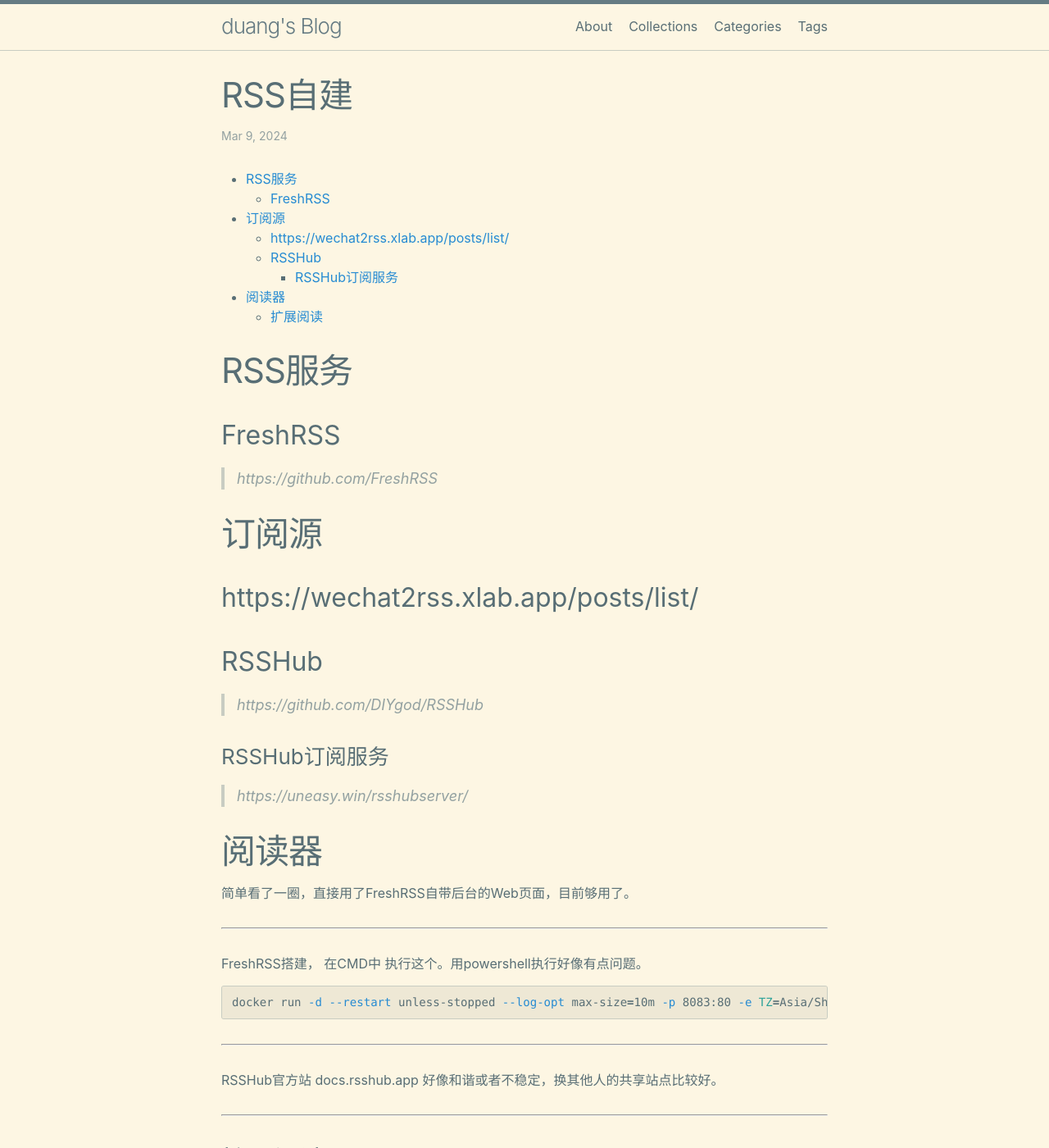
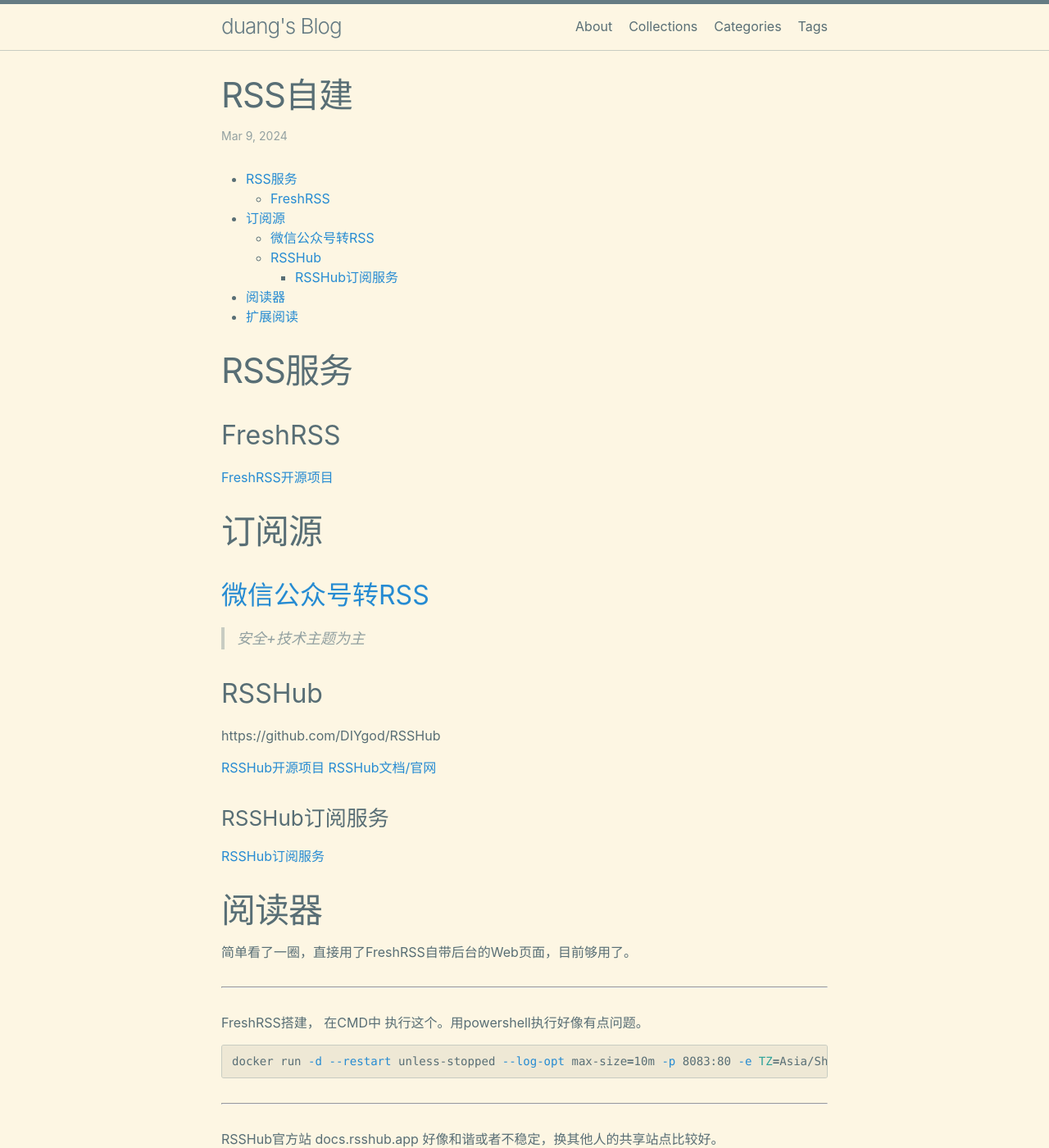
Before and after one commit to duang7355608/blog, a Jekyll site: the page built from docs/my_collections/_tech/2024-03-09-RSS自建.markdown, in a window 1280 px wide and 1400 px high. Shown: the whole window at 82% size. Built offline with Jekyll 4.4.1, drawn with Linux system fonts in a browser that asks for light colours; some of the changed text lies outside the part shown.

Commit message:
RSS自建

```diff
--- a/docs/my_collections/_tech/2024-03-09-RSS自建.markdown
+++ b/docs/my_collections/_tech/2024-03-09-RSS自建.markdown
@@ -9,15 +9,19 @@ tags: [rss]
 
 # RSS服务
 ## FreshRSS
-> https://github.com/FreshRSS
+[FreshRSS开源项目](https://github.com/FreshRSS)
 
 # 订阅源
-## https://wechat2rss.xlab.app/posts/list/
+## [微信公众号转RSS](https://wechat2rss.xlab.app/posts/list/)
+> 安全+技术主题为主
+
 ## RSSHub
-> https://github.com/DIYgod/RSSHub
+https://github.com/DIYgod/RSSHub
 
+[RSSHub开源项目](https://github.com/DIYgod/RSSHub)
+[RSSHub文档/官网](docs.rsshub.app)
 ### RSSHub订阅服务
-> https://uneasy.win/rsshubserver/
+[RSSHub订阅服务](https://uneasy.win/rsshubserver/)
 
 # 阅读器
 简单看了一圈，直接用了FreshRSS自带后台的Web页面，目前够用了。
@@ -38,6 +42,6 @@ RSSHub官方站 docs.rsshub.app 好像和谐或者不稳定，换其他人的共
 
 
 
-## 扩展阅读
+# 扩展阅读
 
-- RSS折腾: https://linux.do/t/topic/15122
+- [RSS折腾笔记](https://linux.do/t/topic/15122)
```
